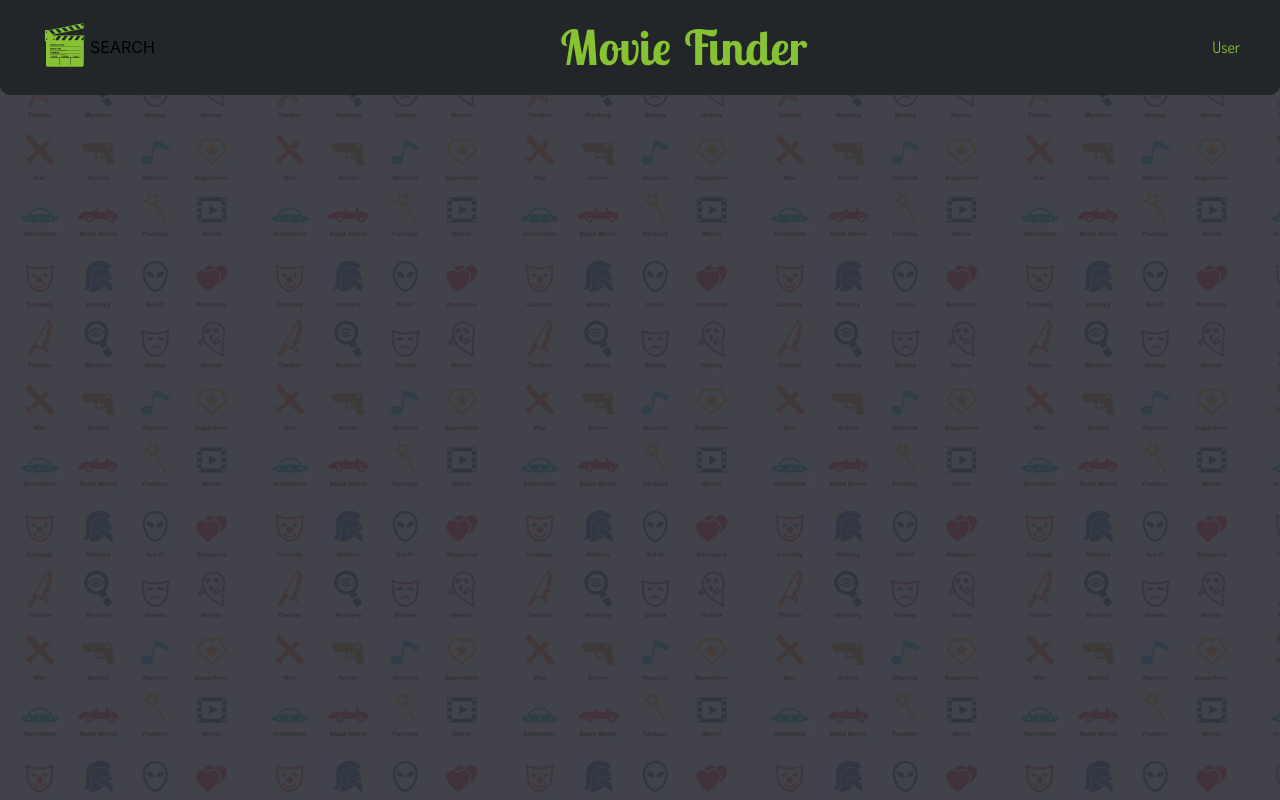
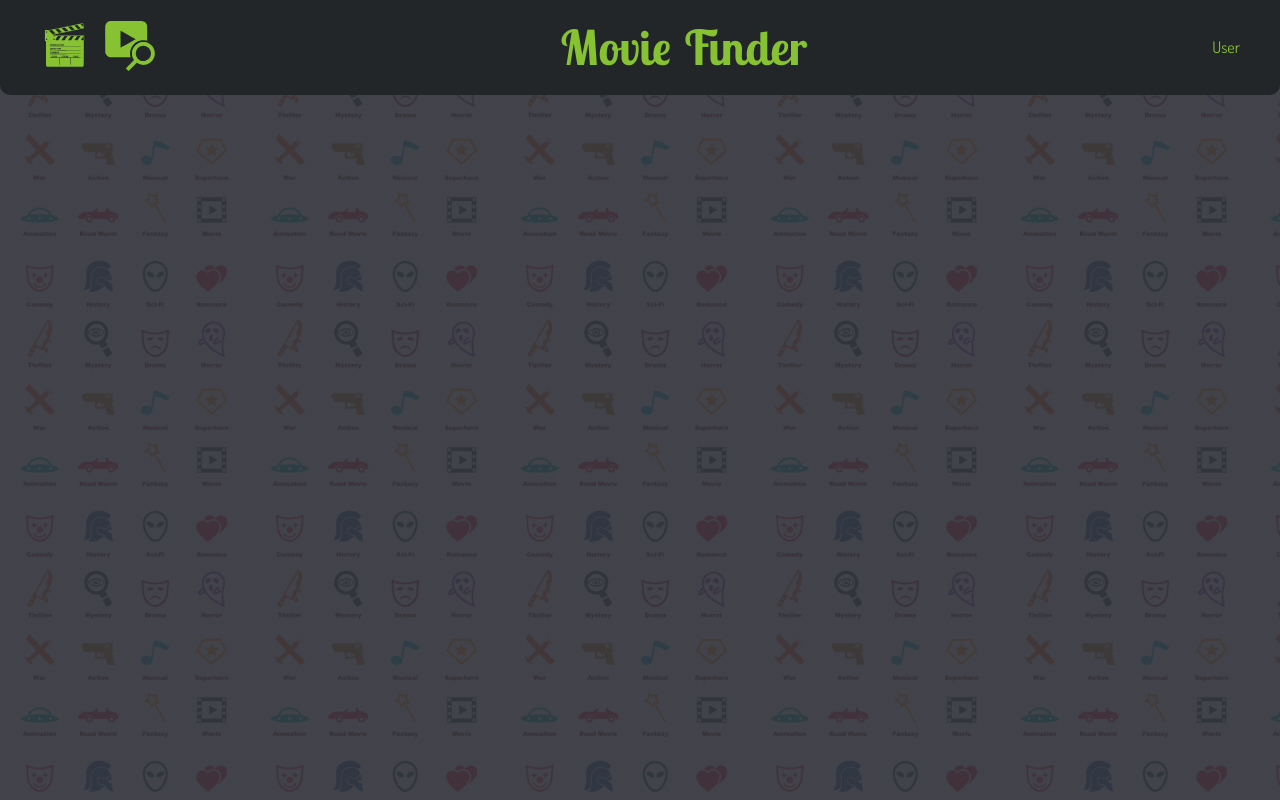
Before and after one commit to PlatinumKellerman/movie-viewer, a React (Create React App) app: page / in a window 1280 px wide. Built offline with nearby package versions, Linux system fonts and the light colour scheme.

Commit message:
in progress

```diff
--- a/src/components/ui/HomeLink/HomeLink.styled.js
+++ b/src/components/ui/HomeLink/HomeLink.styled.js
@@ -18,7 +18,10 @@ export const GoBackLink = styled(Link)`
   &:hover,
   :focus,
   :active {
-    background-color: ${p => p.theme.colors.primary};
+    background-color: ${p => p.theme.colors.accent};
+    border: 1px solid ${p => p.theme.colors.accent};
     color: ${p => p.theme.colors.light};
+    transition-duration: 500ms;
+    transition-timing-function: $timing-function;
   }
 `;
--- a/src/layout/common/Header/Header.jsx
+++ b/src/layout/common/Header/Header.jsx
@@ -2,6 +2,7 @@ import { Link } from 'react-router-dom';
 import {
   HeaderBar,
   HeaderLogo,
+  SearchMovieLogo,
   HeaderTitle,
   UserNavWrapper,
   TitleWrapper,
@@ -13,7 +14,9 @@ const Header = () => {
       <Link to={'/movie-viewer'} title="Back to Homepage">
         <HeaderLogo />
       </Link>
-      <Link to={`/movie-viewer/search`}>SEARCH</Link>
+      <Link to={`/movie-viewer/search`} title="Search movie by name">
+        <SearchMovieLogo />
+      </Link>
       <TitleWrapper>
         <HeaderTitle>Movie Finder</HeaderTitle>
       </TitleWrapper>
--- a/src/layout/common/Header/Header.styled.js
+++ b/src/layout/common/Header/Header.styled.js
@@ -1,5 +1,6 @@
 import styled from 'styled-components';
 import { ReactComponent as Logo } from '../../../assets/HeaderLogo/logo.svg';
+import { ReactComponent as SearchLogo } from '../../../assets/HeaderLogo/searchLogo.svg';
 
 export const HeaderBar = styled.header`
   padding: 10px 20px;
@@ -46,9 +47,26 @@ export const HeaderLogo = styled(Logo)`
   :hover,
   :focus,
   :active {
-    transform: scale(1.3);
+    transform: scale(1.1);
     cursor: pointer;
-    border-radius: 10px;
-    border: 3px solid ${p => p.theme.colors.accent};
+    transition-duration: 500ms;
+    transition-timing-function: $timing-function;
+    color: ${p => p.theme.colors.accent};
   }
 `;
+
+export const SearchMovieLogo = styled(SearchLogo)`
+  margin-left: 15px;
+  width: 50px;
+  height: 50px;
+  color: ${p => p.theme.colors.primary};
+  :hover,
+  :focus,
+  :active {
+    transform: scale(1.1);
+    cursor: pointer;
+    transition-duration: 500ms;
+    transition-timing-function: $timing-function;
+    color: ${p => p.theme.colors.accent};
+  }
+`;
```
Also changed, not shown: src/assets/HeaderLogo/searchLogo.svg (added).
